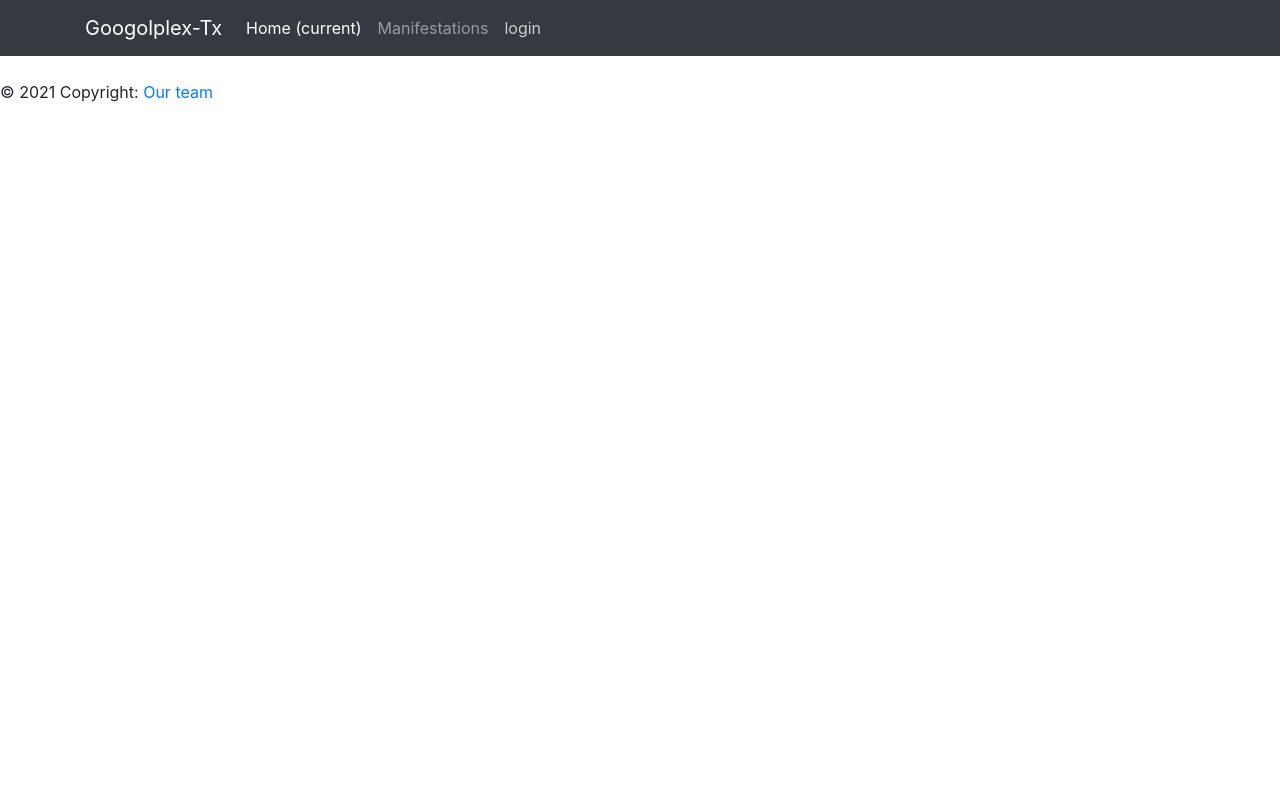
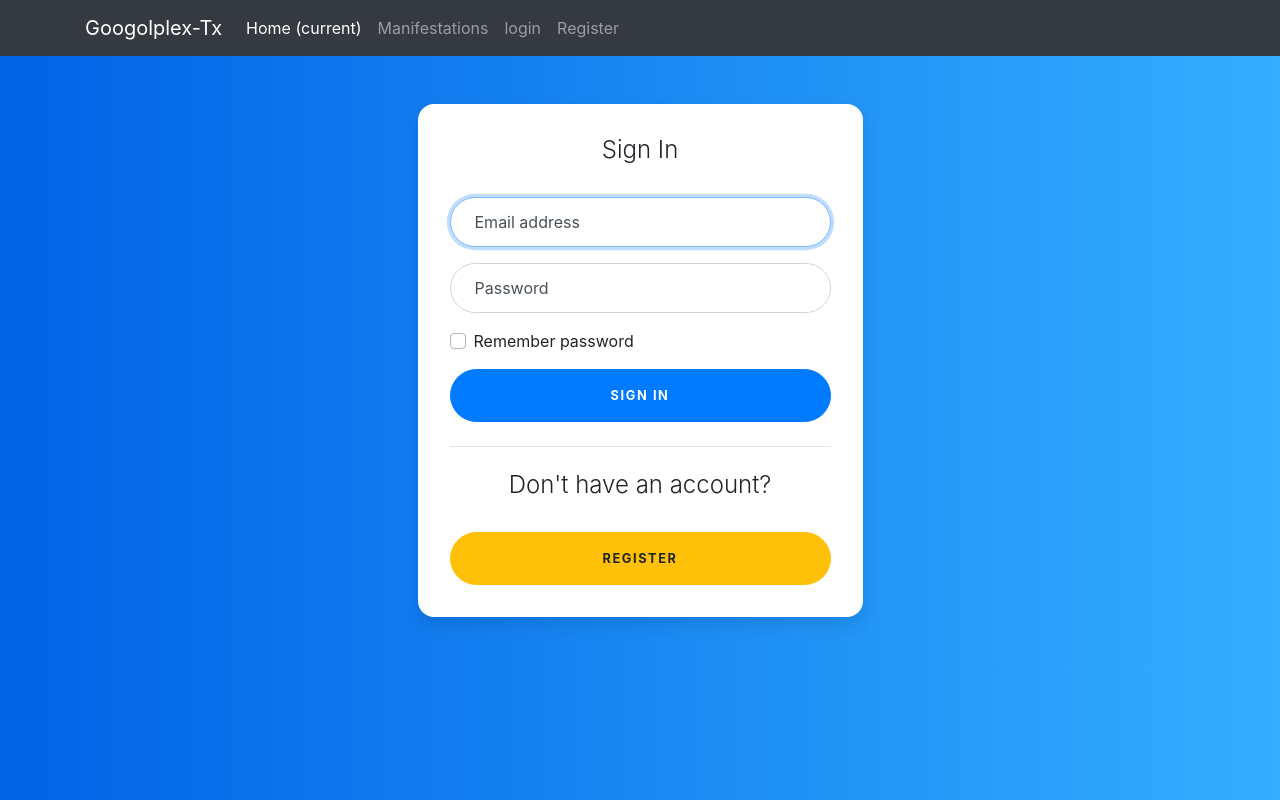
Before and after one commit to njmarko/web-googolplex-tx, a plain HTML site: page googolplexTX/static/index.html in a window 1280 px wide. Both pictures are taken after a click on the link "login". Drawn offline with Linux system fonts and the light colour scheme.

Commit message:
Implemented basic frontend form #25

```diff
--- a/googolplexTX/static/app/app.js
+++ b/googolplexTX/static/app/app.js
@@ -1,16 +1,20 @@
-const WebShop = { template: '<web-shop></web-shop>' }
+const WebShop = { template: '<div><navbar></navbar><web-shop></web-shop><footer-comp></footer-comp></div>' }
+const Login = { template: '<div><navbar></navbar><login-form></login-form><footer-comp></footer-comp></div>' }
+const Register = { template: '<div><navbar></navbar><register-form></register-form><footer-comp></footer-comp></div>' }
 
 
 const router = new VueRouter({
 	  mode: 'hash',
 	  routes: [
 	    { path: '/', component: WebShop},
+	    { path: '/login', component: Login},
+	    { path: '/register', component: Register},
 	    { path: '/manifestations', component: WebShop}
 	  ]
 });
 
 var app = new Vue({
-	router,
+  router,
 	el: '#webShop',
 	  mounted () {
   	this.$nextTick(() => {
--- /dev/null
+++ b/googolplexTX/static/app/footer.js
@@ -0,0 +1,22 @@
+Vue.component("footer-cmp", {
+	data: function() {
+		return {
+			manifestations: null
+		}
+	},
+	template: `
+	<footer className="page-footer font-small blue">
+		<div className="footer-copyright text-center py-3">
+			<span>© 2021 Copyright: </span> <a href="/aboutus">Our team</a>
+		</div>
+	</footer>
+`
+	,
+	methods: {
+	},
+	mounted() {
+		axios
+			.get('api/manifestations')
+			.then(response => (this.manifestations = response.data))
+	},
+});
--- /dev/null
+++ b/googolplexTX/static/app/login.js
@@ -0,0 +1,53 @@
+Vue.component("login-form", {
+	data: function() {
+		return {
+			manifestations: null
+		}
+	},
+	template: `
+	<div class="container">
+				<!-- <div id="particleJS-container" style="position:fixed; top:0; left:0;width:100%;z-index:0"></div> -->
+		<div class="row">
+			<div class="col-sm-9 col-md-7 col-lg-5 mx-auto">
+			<div class="card card-signin my-5">
+				<div class="card-body">
+				<h5 class="card-title text-center">Sign In</h5>
+				<form class="form-signin">
+
+					<div class="form-label-group">
+					<input type="email" id="inputEmail" class="form-control" placeholder="Email address" required autofocus>
+					<label for="inputEmail">Email address</label>
+					</div>
+
+					<div class="form-label-group">
+					<input type="password" id="inputPassword" class="form-control" placeholder="Password" required>
+					<label for="inputPassword">Password</label>
+					</div>
+
+					<div class="custom-control custom-checkbox mb-3">
+					<input type="checkbox" class="custom-control-input" id="customCheck1">
+					<label class="custom-control-label" for="customCheck1">Remember password</label>
+					</div>
+
+					<button class="btn btn-lg btn-primary btn-block text-uppercase" type="submit">Sign in</button>
+
+					<hr class="my-4">
+					<h5 class="card-title text-center">Don't have an account?</h5>
+					<a class="btn btn-warning btn-block text-uppercase" href="#/register">Register</a>
+
+				</form>
+				</div>
+			</div>
+			</div>
+		</div>
+		</div>
+`
+	,
+	methods: {
+	},
+	mounted() {
+		axios
+			.get('api/manifestations')
+			.then(response => (this.manifestations = response.data))
+	},
+});
--- /dev/null
+++ b/googolplexTX/static/app/navbar.js
@@ -0,0 +1,37 @@
+Vue.component("navbar", {
+	data: function() {
+		return {
+			manifestations: null
+		}
+	},
+	template: `
+	<nav id="navbar" class="navbar navbar-expand-lg navbar-dark bg-dark">
+		<div class="container">
+			<a class="navbar-brand" href="/">Googolplex-Tx</a>
+			<button class="navbar-toggler" type="button" data-toggle="collapse"
+				data-target="#navbarNavAltMarkup"
+				aria-controls="navbarNavAltMarkup" aria-expanded="false"
+				aria-label="Toggle navigation">
+				<span class="navbar-toggler-icon"></span>
+			</button>
+			<div class="collapse navbar-collapse" id="navbarNavAltMarkup">
+				<div class="navbar-nav">
+					<a class="nav-item nav-link active" href="/">Home <span
+						className="sr-only">(current)</span></a> <a class="nav-item nav-link"
+						href="#/manifestations">Manifestations</a> <a
+						class="nav-item nav-link" href="#/login">login</a> <a
+						class="nav-item nav-link" href="#/register">Register</a>
+				</div>
+			</div>
+		</div>
+	</nav>
+`
+	,
+	methods: {
+	},
+	mounted() {
+		axios
+			.get('api/manifestations')
+			.then(response => (this.manifestations = response.data))
+	},
+});
--- /dev/null
+++ b/googolplexTX/static/app/register.js
@@ -0,0 +1,68 @@
+Vue.component("register-form", {
+	data: function() {
+		return {
+			manifestations: null
+		}
+	},
+	template: `
+	<div class="container">
+				<!-- <div id="particleJS-container" style="position:fixed; top:0; left:0;width:100%;z-index:0"></div> -->
+		<div class="row">
+			<div class="col-sm-9 col-md-7 col-lg-5 mx-auto">
+			<div class="card card-signin my-5">
+				<div class="card-body">
+				<h5 class="card-title text-center">Sign In</h5>
+				<form class="form-signin">
+
+					<div class="form-label-group">
+					<input type="name" id="inputUsername" class="form-control" placeholder="Username" required autofocus>
+					<label for="inputUsername">Username</label>
+					</div>
+
+					<div class="form-label-group">
+					<input type="name" id="inputFirstName" class="form-control" placeholder="FirstName" required autofocus>
+					<label for="inputFirstName">FirstName</label>
+					</div>
+
+					<div class="form-label-group">
+					<input type="name" id="inputLastName" class="form-control" placeholder="Last Name" required autofocus>
+					<label for="inputLastName">Last Name</label>
+					</div>
+
+					<div class="form-label-group">
+					<input type="password" id="inputPassword" class="form-control" placeholder="Password" required>
+					<label for="inputPassword">Password</label>
+					</div>
+
+					<div class="form-label-group">
+					<input type="password" id="inputConfirmPassword" class="form-control" placeholder="Confirm Password" required>
+					<label for="inputConfirmPassword">Confirm Password</label>
+					</div>
+
+					<div class="custom-control custom-checkbox mb-3">
+					<input type="checkbox" class="custom-control-input" id="customCheck1">
+					<label class="custom-control-label" for="customCheck1">Remember password</label>
+					</div>
+
+					<button class="btn btn-lg btn-primary btn-block text-uppercase" type="submit">Sign in</button>
+
+					<hr class="my-4">
+					<h5 class="card-title text-center">Already have an account?</h5>
+					<a class="btn btn-warning btn-block text-uppercase" type="submit" href="#/login">Log in</a>
+
+				</form>
+				</div>
+			</div>
+			</div>
+		</div>
+		</div>
+`
+	,
+	methods: {
+	},
+	mounted() {
+		axios
+			.get('api/manifestations')
+			.then(response => (this.manifestations = response.data))
+	},
+});
--- a/googolplexTX/static/app/webShop.js
+++ b/googolplexTX/static/app/webShop.js
@@ -5,7 +5,7 @@ Vue.component("web-shop", {
 		}
 	},
 	template: `
-<div  class="row" >
+<div  class="d-flex" >
 		<div id="particleJS-container" style="position:fixed; top:0; left:0;width:100%;z-index:0"></div>
 	<div id="top" class="container" >
 		<br>
@@ -42,7 +42,7 @@ Vue.component("web-shop", {
 					</tr>
 					<tr>
 						<td>Manifestation Type</td>
-						<td>{{p.manifestationType.name}}</td>
+						<td>{{p.manifestationType}}</td>
 					</tr>
 					<tr>
 						<td>Salesman</td>
--- a/googolplexTX/static/css/main.css
+++ b/googolplexTX/static/css/main.css
@@ -2,3 +2,139 @@
 	background-color:white;
 	z-index:100;
 }
+
+:root {
+	--input-padding-x: 1.5rem;
+	--input-padding-y: .75rem;
+  }
+
+  body {
+	background: #007bff;
+	background: linear-gradient(to right, #0062E6, #33AEFF);
+  }
+
+  .card-signin {
+	border: 0;
+	border-radius: 1rem;
+	box-shadow: 0 0.5rem 1rem 0 rgba(0, 0, 0, 0.1);
+  }
+
+  .card-signin .card-title {
+	margin-bottom: 2rem;
+	font-weight: 300;
+	font-size: 1.5rem;
+  }
+
+  .card-signin .card-body {
+	padding: 2rem;
+  }
+
+  .form-signin {
+	width: 100%;
+  }
+
+  .form-signin .btn {
+	font-size: 80%;
+	border-radius: 5rem;
+	letter-spacing: .1rem;
+	font-weight: bold;
+	padding: 1rem;
+	transition: all 0.2s;
+  }
+
+  .form-label-group {
+	position: relative;
+	margin-bottom: 1rem;
+  }
+
+  .form-label-group input {
+	height: auto;
+	border-radius: 2rem;
+  }
+
+  .form-label-group>input,
+  .form-label-group>label {
+	padding: var(--input-padding-y) var(--input-padding-x);
+  }
+
+  .form-label-group>label {
+	position: absolute;
+	top: 0;
+	left: 0;
+	display: block;
+	width: 100%;
+	margin-bottom: 0;
+	/* Override default `<label>` margin */
+	line-height: 1.5;
+	color: #495057;
+	border: 1px solid transparent;
+	border-radius: .25rem;
+	transition: all .1s ease-in-out;
+  }
+
+  .form-label-group input::-webkit-input-placeholder {
+	color: transparent;
+  }
+
+  .form-label-group input:-ms-input-placeholder {
+	color: transparent;
+  }
+
+  .form-label-group input::-ms-input-placeholder {
+	color: transparent;
+  }
+
+  .form-label-group input::-moz-placeholder {
+	color: transparent;
+  }
+
+  .form-label-group input::placeholder {
+	color: transparent;
+  }
+
+  .form-label-group input:not(:placeholder-shown) {
+	padding-top: calc(var(--input-padding-y) + var(--input-padding-y) * (2 / 3));
+	padding-bottom: calc(var(--input-padding-y) / 3);
+  }
+
+  .form-label-group input:not(:placeholder-shown)~label {
+	padding-top: calc(var(--input-padding-y) / 3);
+	padding-bottom: calc(var(--input-padding-y) / 3);
+	font-size: 12px;
+	color: #777;
+  }
+
+  .btn-google {
+	color: white;
+	background-color: #ea4335;
+  }
+
+  .btn-facebook {
+	color: white;
+	background-color: #3b5998;
+  }
+
+  /* Fallback for Edge
+  -------------------------------------------------- */
+
+  @supports (-ms-ime-align: auto) {
+	.form-label-group>label {
+	  display: none;
+	}
+	.form-label-group input::-ms-input-placeholder {
+	  color: #777;
+	}
+  }
+
+  /* Fallback for IE
+  -------------------------------------------------- */
+
+  @media all and (-ms-high-contrast: none),
+  (-ms-high-contrast: active) {
+	.form-label-group>label {
+	  display: none;
+	}
+	.form-label-group input:-ms-input-placeholder {
+	  color: #777;
+	}
+  }
--- a/googolplexTX/static/index.html
+++ b/googolplexTX/static/index.html
@@ -20,36 +20,7 @@
 
 <body>
 	<div id="webShop">
-		<nav id="navbar" class="navbar navbar-expand-lg navbar-dark bg-dark">
-			<div class="container">
-				<a class="navbar-brand" href="/">Googolplex-Tx</a>
-				<button class="navbar-toggler" type="button" data-toggle="collapse"
-					data-target="#navbarNavAltMarkup"
-					aria-controls="navbarNavAltMarkup" aria-expanded="false"
-					aria-label="Toggle navigation">
-					<span class="navbar-toggler-icon"></span>
-				</button>
-				<div class="collapse navbar-collapse" id="navbarNavAltMarkup">
-					<div class="navbar-nav">
-						<a class="nav-item nav-link active" href="/">Home <span
-							className="sr-only">(current)</span></a> <a class="nav-item nav-link"
-							href="#/manifestations">Manifestations</a> <a
-							class="nav-item nav-link" href="#/login">login</a>
-					</div>
-				</div>
-			</div>
-		</nav>
-
 		<router-view></router-view>
-		<br />
-		<footer className="page-footer font-small blue">
-
-			<div className="footer-copyright text-center py-3">
-				<span>© 2021 Copyright: </span> <a href="/aboutus">Our team</a>
-			</div>
-
-		</footer>
-
 	</div>
 	<!-- Load Vue followed by BootstrapVue -->
 	<script src="js/vue.js"></script>
@@ -66,6 +37,10 @@
 	<script src="js/stats.min.js"></script>
 
 	<script src="app/webShop.js"></script>
+	<script src="app/login.js"></script>
+	<script src="app/register.js"></script>
+	<script src="app/navbar.js"></script>
+	<script src="app/footer.js"></script>
 	<script src="app/app.js"></script>
 
 
```
